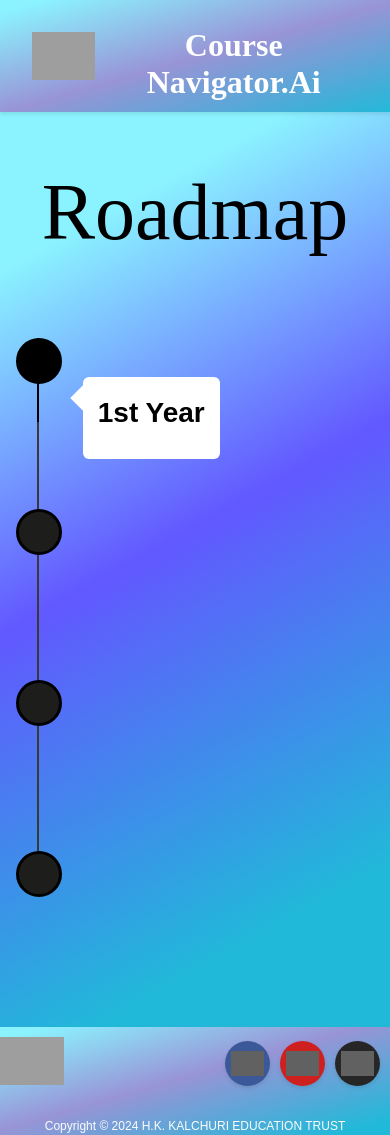
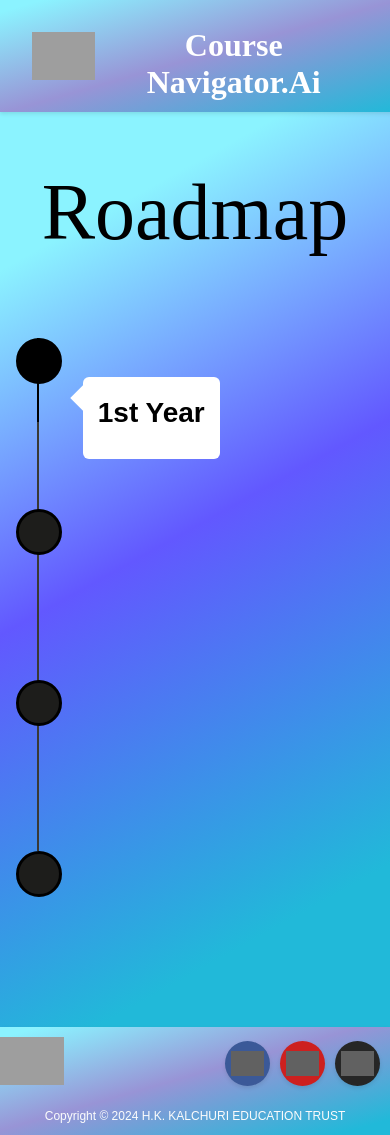
Before and after one commit to akm4774/.aii, a Flask app: page /roadmap in a window 390 px wide; the page is wider, and only the part inside the window is pictured. Run offline with Flask 3, Linux system fonts and the light colour scheme; some libraries are stand-ins or nearby versions; some web fonts are replaced; grey boxes are pictures that could not be loaded.

Commit message:
final roadmap change

```diff
--- a/templates/base.html
+++ b/templates/base.html
@@ -221,10 +221,6 @@
             .heading h1{
                 font-size: 2rem;
             }
-            .copyright{
-                position: relative;
-                top:10px;
-            }
         }
     </style>
 
--- a/templates/roadmap.html
+++ b/templates/roadmap.html
@@ -6,11 +6,6 @@
 
 <head>
   <meta charset="UTF-8">
-  <title>Shikher Kumar</title>
-  <link rel="apple-touch-icon" sizes="180x180" href="./images/apple-touch-icon.png">
-  <link rel="icon" type="image/png" sizes="32x32" href="./images/favicon-32x32.png">
-  <link rel="icon" type="image/png" sizes="16x16" href="./images/favicon-16x16.png">
-  <link rel="manifest" href="./images/site.webmanifest">
   <link rel='stylesheet' href='https://rawcdn.githack.com/SochavaAG/example-mycode/master/_common/css/reset.css'>
   <link rel="stylesheet" href="https://cdnjs.cloudflare.com/ajax/libs/font-awesome/6.3.0/css/all.min.css">
   <link rel="stylesheet" href="/static/roadmap.css">
```
